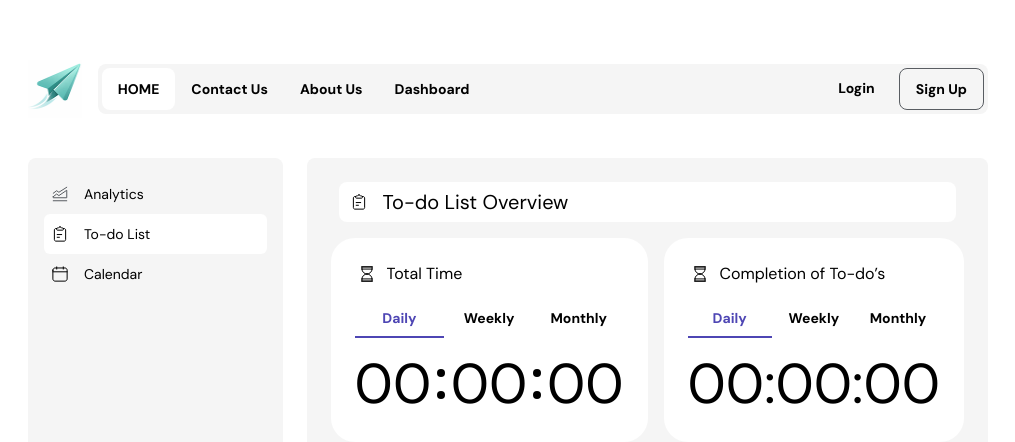
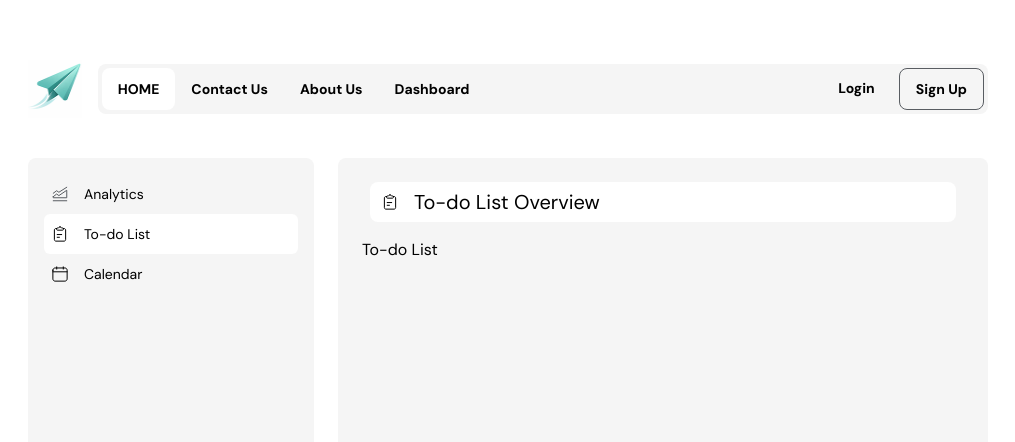
Before and after one commit to ahmtoz/HezarfApp, a React (Vite) app: page /dashboard in a window 1280 px wide. Both pictures are taken after a click on the link "To-do List". Shown: the top 442 px of the page, without its empty margins (132-1147 px from the left). Built offline with nearby package versions, Linux system fonts and the light colour scheme.

Commit message:
quick update

```diff
--- a/src/components/Koronometre/Koronometre.jsx
+++ b/src/components/Koronometre/Koronometre.jsx
@@ -1,4 +1,4 @@
-import React, { useState } from 'react';
+import React, { useState, useEffect, useRef } from 'react';
 import { PieChart, Pie, Cell, Tooltip, Legend, ResponsiveContainer, Radar, RadarChart, PolarGrid, PolarAngleAxis, PolarRadiusAxis } from 'recharts';
 import startIcon from '../../assets/img/start.svg';
 import stopIcon from '../../assets/img/stop.svg';
@@ -34,7 +34,7 @@ const Koronometre = () => {
         lastLabelTime, setLastLabelTime
     } = useTimer();
 
-    // Local labeling system state
+    // Labeling system state
     const [labelInput, setLabelInput] = useState('');
     const [selectedColor, setSelectedColor] = useState(LABEL_COLORS[5]); // Default to blue
     const [isModalOpen, setIsModalOpen] = useState(false);
--- a/src/pages/Dashboard.jsx
+++ b/src/pages/Dashboard.jsx
@@ -44,9 +44,15 @@ export default function Dashboard() {
                         <img src={activeTab === "Analytics" ? AsideTabAnalytics : activeTab === "To-do List" ? AsideTabTodo : AsideTabCalendar} alt="" />
                         <h1 className='text-xl leading-[24px] text-black'>{activeTab} Overview</h1>
                     </div>
-                    <div className='flex gap-4'>
+                    <div className={`flex gap-4 ${activeTab === "Analytics" ? "" : "hidden"}`}>
                         <TimeAnalytics title="Total Time" time={formatTime(time)} />
                         <TimeAnalytics flexWidth="flex-1" title="Completion of To-do’s" time="00:00:00" />
+                    </div>
+                    <div className={`flex gap-4 ${activeTab === "To-do List" ? "" : "hidden"}`}>
+                        <h1>To-do List</h1>
+                    </div>
+                    <div className={`flex gap-4 ${activeTab === "Calendar" ? "" : "hidden"}`}>
+                        <h1>Calendar</h1>
                     </div>
                 </div>
             </section>
```
